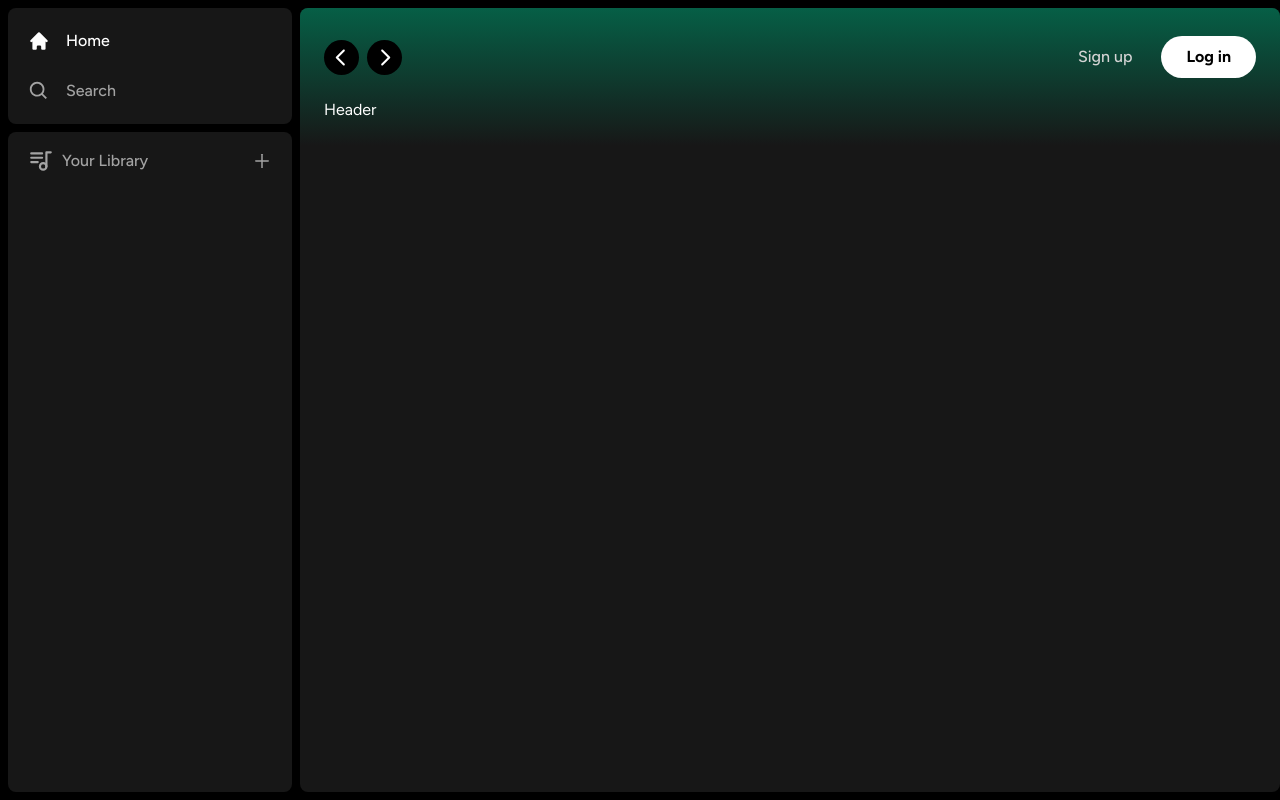
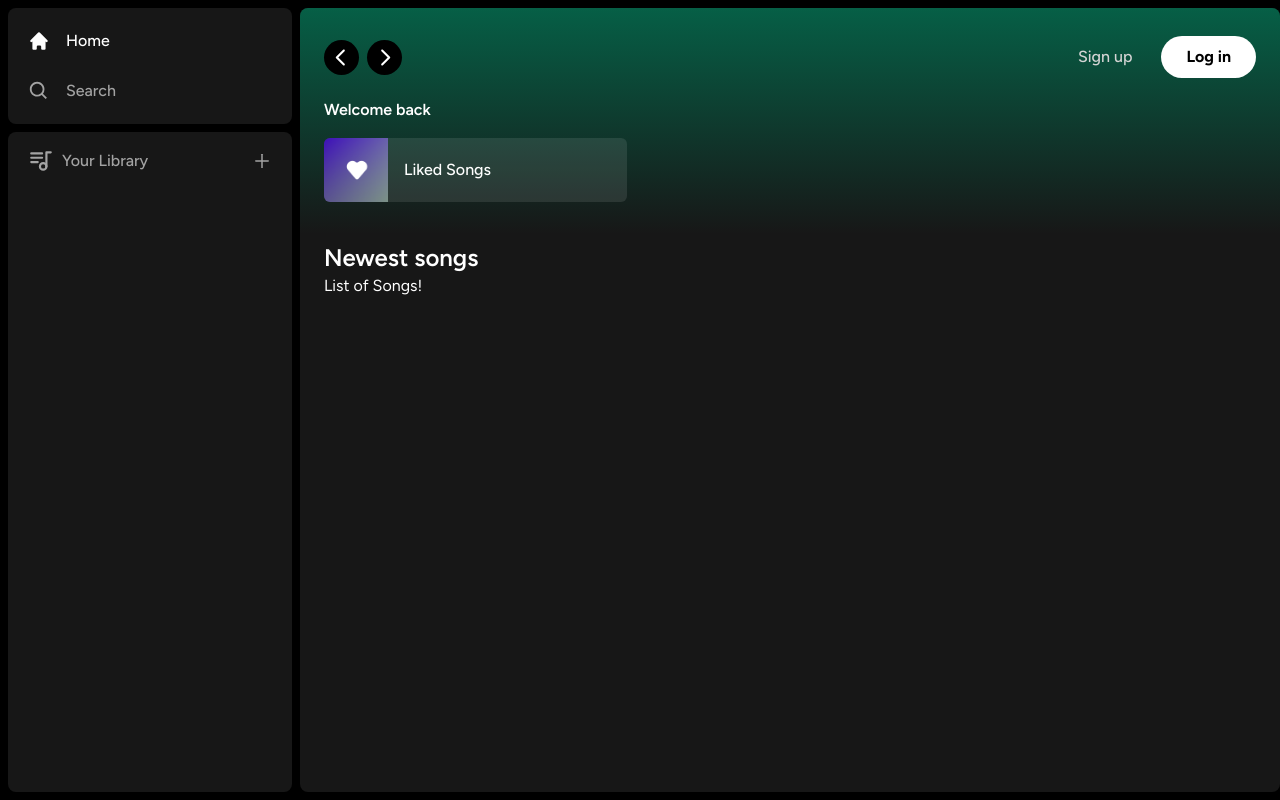
Before and after one commit to atounaok/spotifyclone, a Next.js app: page / in a window 1280 px wide. Built offline with nearby package versions, Linux system fonts and the light colour scheme.

Commit message:
:hammer: Layout done

```diff
--- a/app/(site)/page.tsx
+++ b/app/(site)/page.tsx
@@ -1,4 +1,5 @@
 import Header from "@/components/Header";
+import ListItem from "@/components/ListItem";
 
 export default function Home() {
   return (
@@ -11,8 +12,29 @@
       overflow-y-auto
     ">
       <Header>
-        Header
+        <div className="mb-2">
+          <h1 className="text-white font-3xl font-semibold">
+            Welcome back
+          </h1>
+          <div className="grid grid-cols-1 sm:grid-cols-2 xl:grid-cols-3 2xl:grid-cols-4 gap-3 mt-4">
+            <ListItem
+              image="/images/liked.png"
+              name="Liked Songs"
+              href="liked"
+            />
+          </div>
+        </div>
       </Header>
+      <div className="mt-2 mb-7 px-6">
+        <div className="flex justify-between items-center">
+          <h1 className="text-white text-2xl font-semibold">
+            Newest songs
+          </h1>
+        </div>
+        <div>
+          List of Songs!
+        </div>
+      </div>
     </div>
   )
 }
--- /dev/null
+++ b/components/ListItem.tsx
@@ -0,0 +1,67 @@
+'use client'
+
+import { useRouter } from "next/navigation";
+import Image from "next/image";
+import { FaPlay } from "react-icons/fa"
+
+interface ListItemProps{
+    image: string;
+    name: string;
+    href: string;
+}
+
+const ListItem: React.FC<ListItemProps> = ({image, name, href}) => {
+    const router = useRouter();
+
+    const onClick = () => {
+        // Add auth before push
+        router.push(href);
+    }
+  return (
+    <button onClick={onClick}
+        className="
+            relative
+            group
+            flex
+            items-center
+            rounded-md
+            overflow-hidden
+            gap-x-4
+            bg-neutral-100/10
+            hover:bg-neutral-100/20
+            transition
+            pr-4
+        "
+    >
+        <div className="
+            relative
+            min-h-[64px]
+            min-w-[64px]
+        ">
+            <Image className="object-cover" fill src={image} alt="Liked image"/>
+        </div>
+        <p className="font-medium truncate py-5">
+            {name}
+        </p>
+        <div className="
+            absolute
+            transition
+            opacity-0
+            rounded-full
+            flex
+            items-center
+            justify-center
+            bg-green-500
+            p-4
+            drop-shadow-md
+            right-5
+            group-hover:opacity-100
+            hover:scale-110
+        ">
+            <FaPlay className="text-black"/>
+        </div>
+    </button>
+  )
+}
+
+export default ListItem
```
Also changed, not shown: public/images/liked.png (added).
